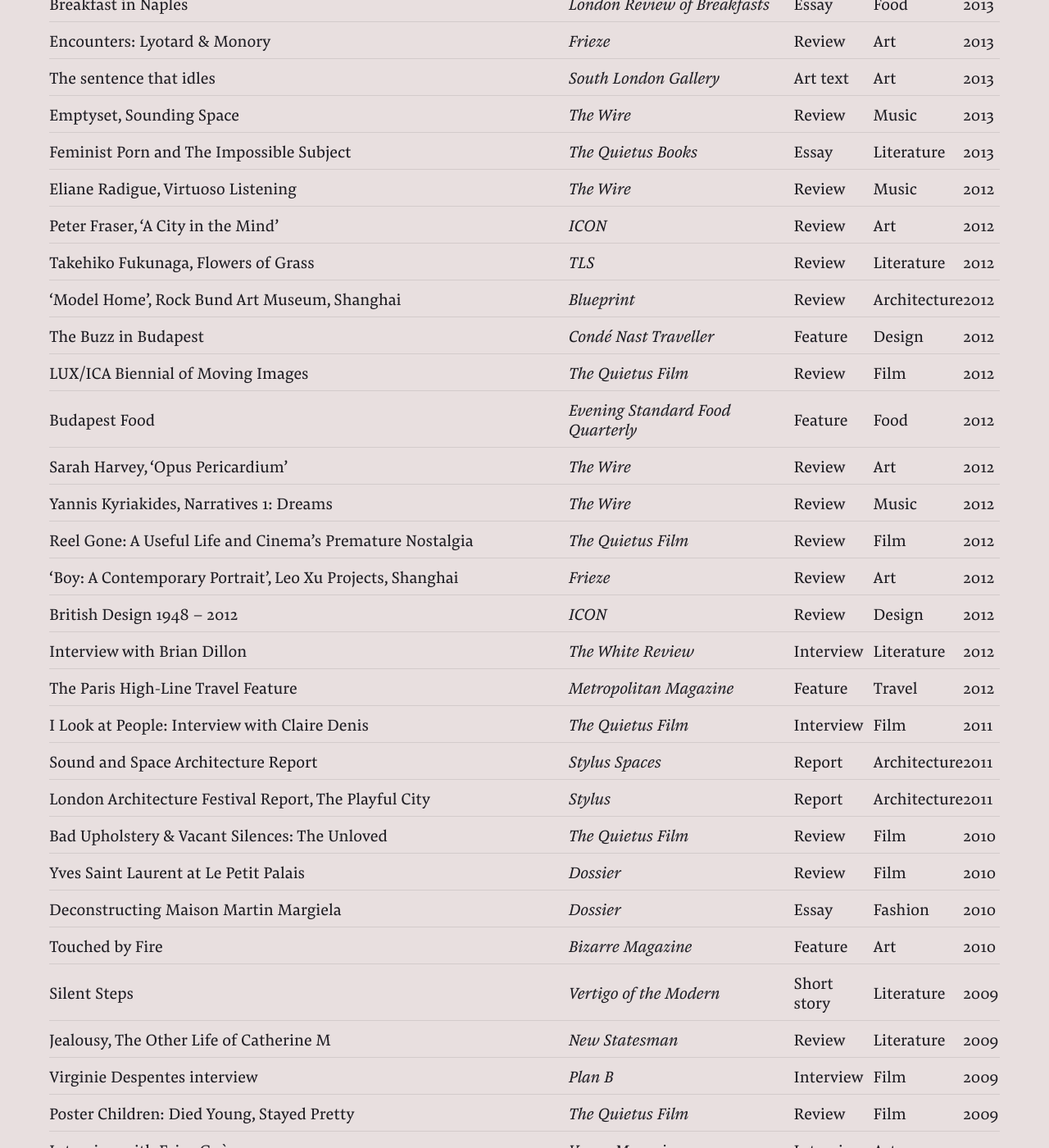
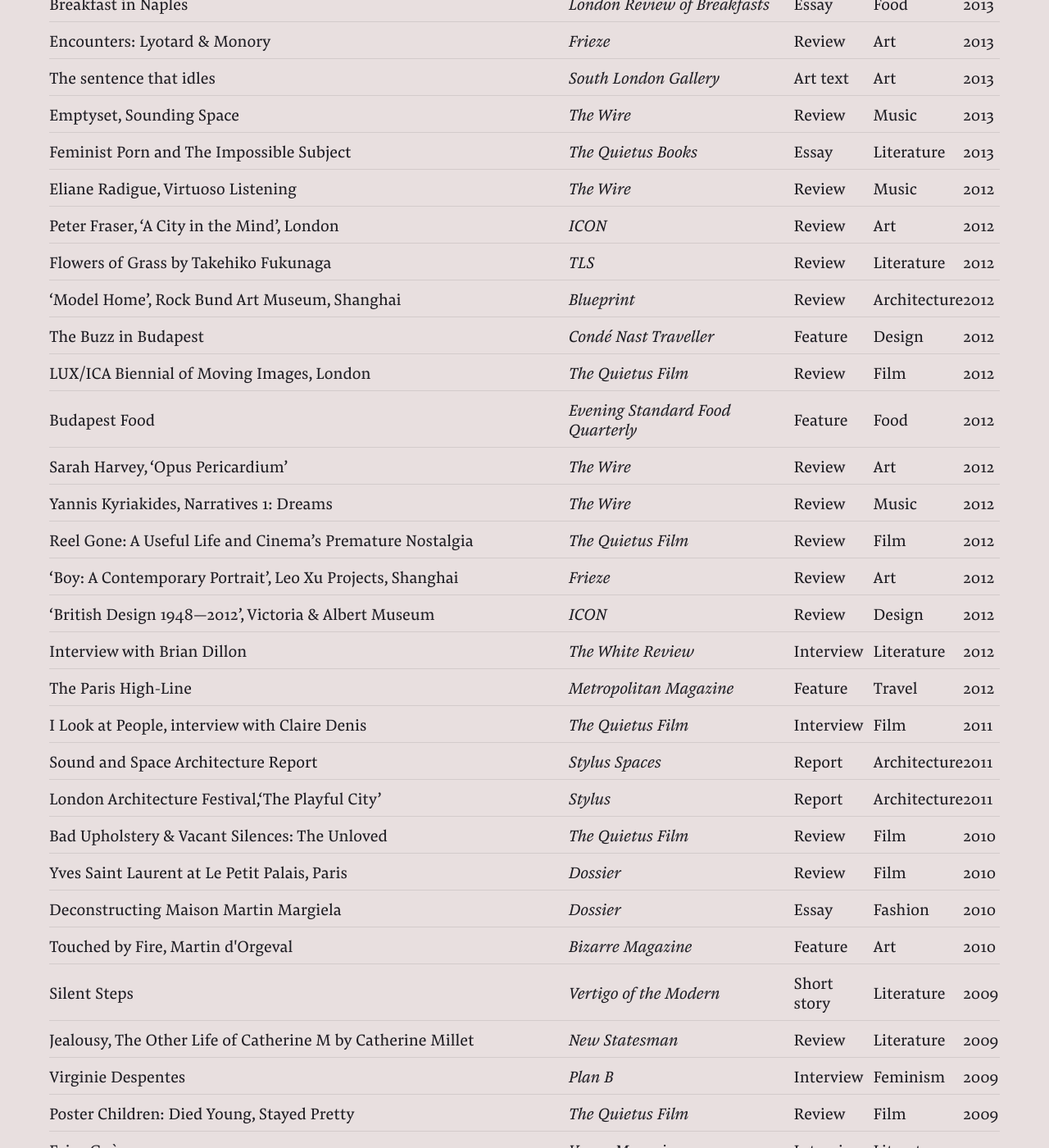
Before and after one commit to hg-site/hg-site.github.io, a Jekyll site: the page built from archive/index.markdown, in a window 1280 px wide and 1400 px high, scrolled down 2530 px. Shown: the whole window at 82% size. Built offline with Jekyll 4.4.1, drawn with Linux system fonts in a browser that asks for light colours; some of the changed text lies outside the part shown.

Commit message:
Updated Index

```diff
--- a/archive/index.markdown
+++ b/archive/index.markdown
@@ -329,7 +329,7 @@
 </tr>
 
 <tr data-href="https://www.iconeye.com/news/news/icon-128-mexico/">
-	<td class="title">‘Memory Palace’, Victoria & Albert Museum</td>
+	<td class="title">‘Memory Palace’, Victoria & Albert Museum, London</td>
 	<td class="publisher">ICON</td>
 	<td class="type">Review</td>
 	<td class="subject">Art</td>
@@ -345,7 +345,8 @@
 </tr>
 
 <tr data-href="www.domusweb.it/en/architecture/2013/10/17/zaha_hadid_serpentinesackler.html">
-	<td class="title">Zaha Hadid, Serpentine Sackler Gallery</td>
+	<td class="title">Zaha Hadid, Serpentine Sackler Gallery,
+ London</td>
 	<td class="publisher">Domus</td>
 	<td class="type">Review</td>
 	<td class="subject">Architecture</td>
@@ -393,7 +394,7 @@
 </tr>
 
 <tr data-href="http://www.domusweb.it/en/art/2013/07/18/101_spring_streetdonaldjudd.html">
-	<td class="title">Donald Judd’s 101 Spring St</td>
+	<td class="title">Donald Judd’s 101 Spring St, New York City</td>
 	<td class="publisher">Domus</td>
 	<td class="type">Feature</td>
 	<td class="subject">Art</td>
@@ -473,7 +474,8 @@
 </tr>
 
 <tr data-href="http://hannah-gregory.tumblr.com/post/30587578103/a-city-in-the-mind">
-	<td class="title">Peter Fraser, ‘A City in the Mind’</td>
+	<td class="title">Peter Fraser, ‘A City in the Mind’,
+ London</td>
 	<td class="publisher">ICON</td>
 	<td class="type">Review</td>
 	<td class="subject">Art</td>
@@ -481,7 +483,7 @@
 </tr>
 
 <tr data-href="http://hannah-gregory.tumblr.com/post/32039384633/flowers-of-grass">
-	<td class="title">Takehiko Fukunaga, Flowers of Grass</td>
+	<td class="title">Flowers of Grass by Takehiko Fukunaga</td>
 	<td class="publisher">TLS</td>
 	<td class="type">Review</td>
 	<td class="subject">Literature</td>
@@ -506,7 +508,7 @@
 </tr>
 
 <tr data-href="http://thequietus.com/film">
-	<td class="title">LUX/ICA Biennial of Moving Images</td>
+	<td class="title">LUX/ICA Biennial of Moving Images, London</td>
 	<td class="publisher">The Quietus Film</td>
 	<td class="type">Review</td>
 	<td class="subject">Film</td>
@@ -554,7 +556,8 @@
 </tr>
 
 <tr data-href="https://www.iconeye.com/news/reviews-2012/review-british-design-1948-2012">
-	<td class="title">British Design 1948 - 2012</td>
+	<td class="title">‘British Design 1948—2012’, Victoria &
+ Albert Museum</td>
 	<td class="publisher">ICON</td>
 	<td class="type">Review</td>
 	<td class="subject">Design</td>
@@ -570,7 +573,7 @@
 </tr>
 
 <tr data-href="http://www.ink-live.com/emagazines/eurostar-metropolitan/1005/february-2012/#/3/zoomed,">
-	<td class="title">The Paris High-Line Travel Feature</td>
+	<td class="title">The Paris High-Line</td>
 	<td class="publisher">Metropolitan Magazine</td>
 	<td class="type">Feature</td>
 	<td class="subject">Travel</td>
@@ -578,7 +581,7 @@
 </tr>
 
 <tr data-href="http://thequietus.com/articles/06658-claire-denis-interview">
-	<td class="title">I Look at People: Interview with Claire Denis</td>
+	<td class="title">I Look at People, interview with Claire Denis</td>
 	<td class="publisher">The Quietus Film</td>
 	<td class="type">Interview</td>
 	<td class="subject">Film</td>
@@ -594,7 +597,7 @@
 </tr>
 
 <tr data-href="http://www.stylus.com/">
-	<td class="title">London Architecture Festival Report, The Playful City</td>
+	<td class="title">London Architecture Festival,‘The Playful City’</td>
 	<td class="publisher">Stylus</td>
 	<td class="type">Report</td>
 	<td class="subject">Architecture</td>
@@ -610,7 +613,8 @@
 </tr>
 
 <tr data-href="http://dossierjournal.com/style/fashion/yves-saint-laurent-at-petit-palais/">
-	<td class="title">Yves Saint Laurent at Le Petit Palais</td>
+	<td class="title">Yves Saint Laurent at Le Petit Palais,
+ Paris</td>
 	<td class="publisher">Dossier</td>
 	<td class="type">Review</td>
 	<td class="subject">Film</td>
@@ -626,7 +630,7 @@
 </tr>
 
 <tr data-href="http://www.bizarremag.com/news-and-videos/latest-features/8554/taxidermy_fire.html.">
-	<td class="title">Touched by Fire</td>
+	<td class="title">Touched by Fire, Martin d'Orgeval</td>
 	<td class="publisher">Bizarre Magazine</td>
 	<td class="type">Feature</td>
 	<td class="subject">Art</td>
@@ -642,7 +646,7 @@
 </tr>
 
 <tr data-href="http://www.newstatesman.com/books/2009/11/catherine-jealousy-life-sex">
-	<td class="title">Jealousy, The Other Life of Catherine M</td>
+	<td class="title">Jealousy, The Other Life of Catherine M by Catherine Millet</td>
 	<td class="publisher">New Statesman</td>
 	<td class="type">Review</td>
 	<td class="subject">Literature</td>
@@ -650,10 +654,10 @@
 </tr>
 
 <tr data-href="https://en.wikipedia.org/wiki/Plan_B_(magazine)">
-	<td class="title">Virginie Despentes interview</td>
+	<td class="title">Virginie Despentes</td>
 	<td class="publisher">Plan B</td>
 	<td class="type">Interview</td>
-	<td class="subject">Film</td>
+	<td class="subject">Feminism</td>
 	<td class="year">2009</td>
 </tr>
 
@@ -666,10 +670,10 @@
 </tr>
 
 <tr data-href="">
-	<td class="title">Interview with Faiza Guène</td>
+	<td class="title">Faiza Guène</td>
 	<td class="publisher">Venus Magazine</td>
 	<td class="type">Interview</td>
-	<td class="subject">Art</td>
+	<td class="subject">Literature</td>
 	<td class="year">2009</td>
 </tr>
 </tbody>
```
